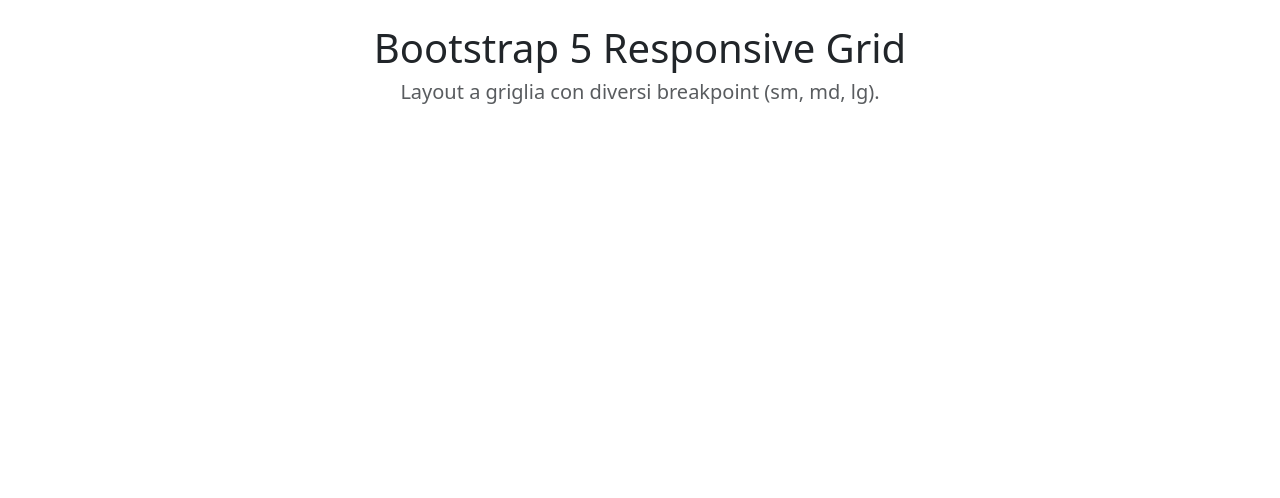
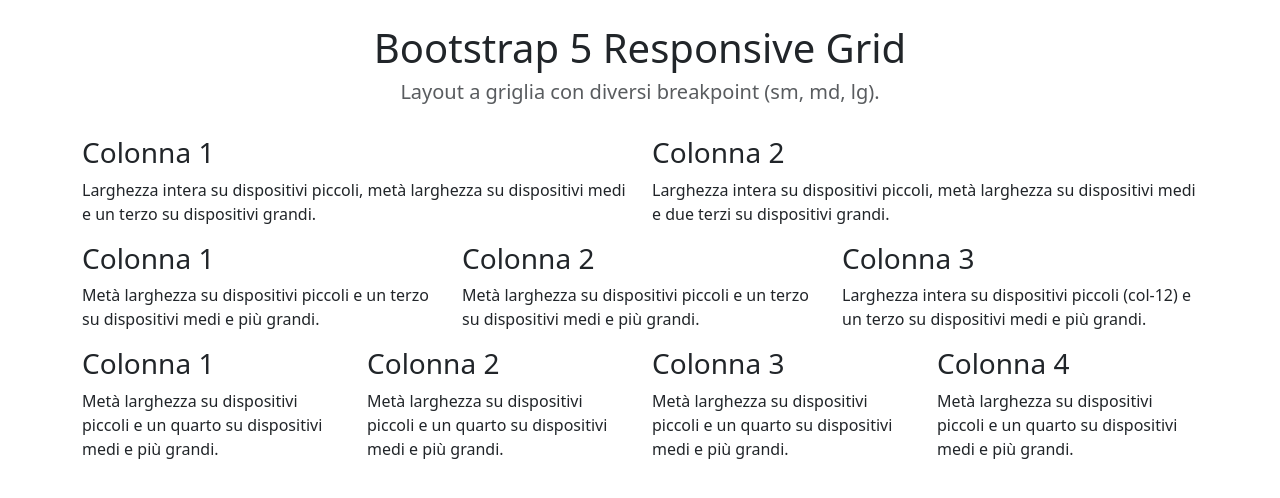
Before and after one commit to giovannimazzi/htmlcss-bootstrap-layout, a plain HTML site: page index.html in a window 1280 px wide. Drawn offline with nearby package versions, Linux system fonts and the light colour scheme.

```diff
--- a/index.html
+++ b/index.html
@@ -30,5 +30,97 @@
         lg).
       </h2>
     </div>
+    <div class="container">
+      <div class="row">
+        <div class="col">
+          <div>
+            <h3>Colonna 1</h3>
+            <p>
+              Larghezza intera su dispositivi piccoli, metà
+              larghezza su dispositivi medi e un terzo su
+              dispositivi grandi.
+            </p>
+          </div>
+        </div>
+        <div class="col">
+          <div>
+            <h3>Colonna 2</h3>
+            <p>
+              Larghezza intera su dispositivi piccoli, metà
+              larghezza su dispositivi medi e due terzi su
+              dispositivi grandi.
+            </p>
+          </div>
+        </div>
+      </div>
+      <div class="row">
+        <div class="col">
+          <div>
+            <h3>Colonna 1</h3>
+            <p>
+              Metà larghezza su dispositivi piccoli e un
+              terzo su dispositivi medi e più grandi.
+            </p>
+          </div>
+        </div>
+        <div class="col">
+          <div>
+            <h3>Colonna 2</h3>
+            <p>
+              Metà larghezza su dispositivi piccoli e un
+              terzo su dispositivi medi e più grandi.
+            </p>
+          </div>
+        </div>
+        <div class="col">
+          <div>
+            <h3>Colonna 3</h3>
+            <p>
+              Larghezza intera su dispositivi piccoli
+              (col-12) e un terzo su dispositivi medi e più
+              grandi.
+            </p>
+          </div>
+        </div>
+      </div>
+      <div class="row">
+        <div class="col">
+          <div>
+            <h3>Colonna 1</h3>
+            <p>
+              Metà larghezza su dispositivi piccoli e un
+              quarto su dispositivi medi e più grandi.
+            </p>
+          </div>
+        </div>
+        <div class="col">
+          <div>
+            <h3>Colonna 2</h3>
+            <p>
+              Metà larghezza su dispositivi piccoli e un
+              quarto su dispositivi medi e più grandi.
+            </p>
+          </div>
+        </div>
+        <div class="col">
+          <div>
+            <h3>Colonna 3</h3>
+            <p>
+              Metà larghezza su dispositivi piccoli e un
+              quarto su dispositivi medi e più grandi.
+            </p>
+          </div>
+        </div>
+        <div class="col">
+          <div>
+            <h3>Colonna 4</h3>
+            <p>
+              Metà larghezza su dispositivi piccoli e un
+              quarto su dispositivi medi e più grandi.
+            </p>
+          </div>
+        </div>
+      </div>
+    </div>
   </body>
 </html>
```
